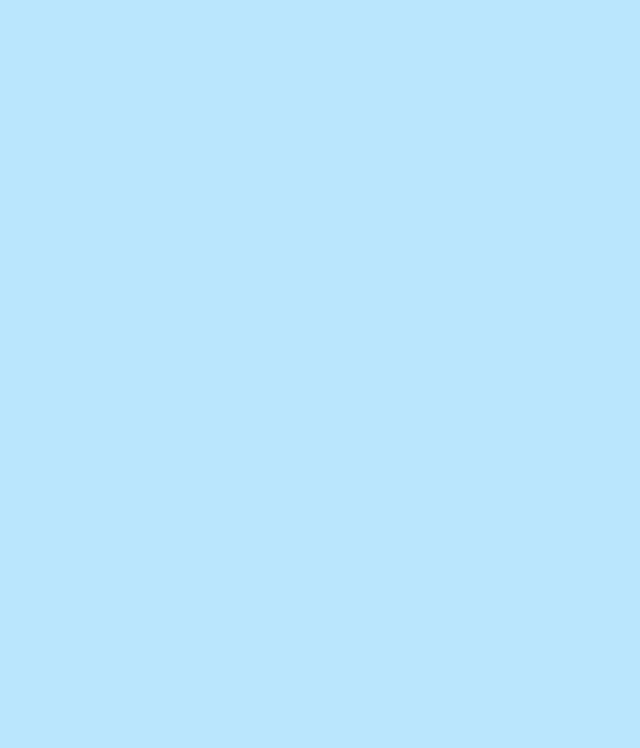
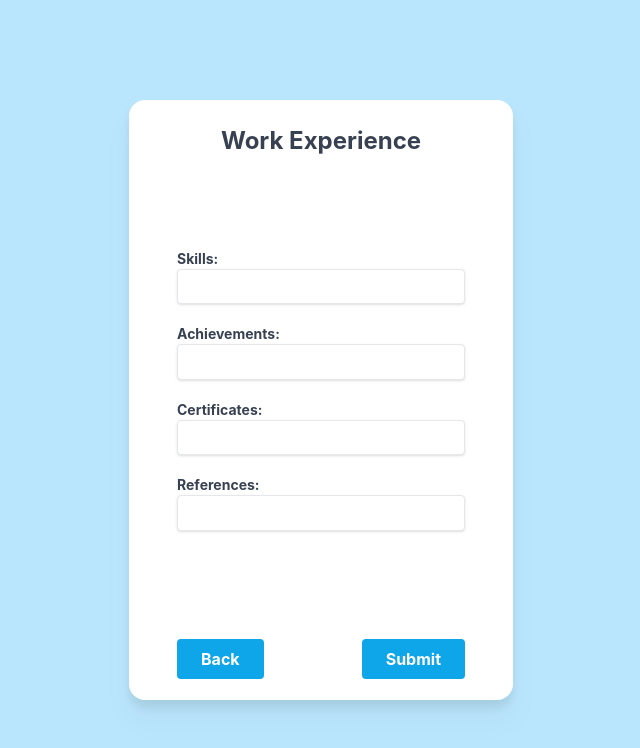
Before and after one commit to aldreichh/form-collab, a React (Create React App) app: page /Workex in a window 1280 px wide. Shown: the top 748 px of the page, without its empty margins (319-959 px from the left). Built offline with nearby package versions, Linux system fonts and the light colour scheme.

Commit message:
changes to work exp

```diff
--- a/src/App.js
+++ b/src/App.js
@@ -4,8 +4,6 @@ import Workex from './components/Workex';
 import {Routes, Route, Link} from 'react-router-dom';
 
 function App() {
-  const personalData = localStorage.getItem('personalData');
-  const addressData = localStorage.getItem('addressData');
 
   return (
     <div className="App">
--- a/src/components/Address.js
+++ b/src/components/Address.js
@@ -23,12 +23,6 @@ function Address () {
         navigate('/Workex');
     };
 
-    const [selectedOption, setSelectedOption] = useState('');
-
-    //To display the selected gender
-    const handleChange = (event) => {
-        setSelectedOption(event.target.value);
-    }
 
     //I route sa previous form inyong back diri
     //Wala ra nako gibutngan kay first form akoa
--- a/src/components/Workex.js
+++ b/src/components/Workex.js
@@ -1,10 +1,120 @@
-import {useState, React} from 'react';
+import {useEffect, useState, React} from 'react';
 import { useNavigate  } from 'react-router-dom';
 
 function Workex () {
+    const navigate = useNavigate ();
+    const [modal, setModal] = useState(false);
+    const personalData = JSON.parse(localStorage.getItem('personalData'));
+    const addressData = JSON.parse(localStorage.getItem('addressData'));
+    const workExData = JSON.parse(localStorage.getItem(`workExData`));
+
+    useEffect(() => {
+        if (modal)
+           {
+          document.body.classList.add('active-modal');
+    } else {
+          document.body.classList.remove('active-modal');
+           }
+    }, [modal]);
+
+    const handleFormSubmit = (event) => {
+        event.preventDefault();
+
+        //Insert data into an array variable
+        const workExData = {
+            Skills: event.target.elements.Skills.value,
+            Achieve: event.target.elements.Achieve.value,
+            Certs: event.target.elements.Certs.value,
+            Refs: event.target.elements.Refs.value,
+
+        }
+
+        // Save the data to local storage
+        localStorage.setItem('workExData', JSON.stringify(workExData));
+
+        // Navigate to the main page
+        setModal(!modal);
+
+    };
+
+    const navigateButton = () => {
+        navigate('/');
+    }
+
+
+    //I route sa previous form inyong back diri
+    //Wala ra nako gibutngan kay first form akoa
+    const handleBackClick = () => {
+        navigate('/Address');
+    }
+
     return (
         <>
+
+            <div className="w-96 h-3/4 flex flex-col justify-center items-center mx-auto bg-white rounded-2xl drop-shadow-xl">
+                <form className="flex flex-col items-left justify-center w-full no-scrollbar overflow-y-auto" onSubmit={handleFormSubmit}>
+                    <div className="h-1/4 flex flex-col items-left justify-center">
+                        <text className="block text-gray-700 text-2xl font-bold text-center">Work Experience</text>
+                    </div>
+                    <div className="h-screen flex flex-col justify-center">
+                        <label className="w-3/4 mx-auto block text-gray-700 text-sm font-bold mb-5">
+                            Skills:
+                            <input className="flex shadow appearance-none border rounded w-full py-2 px-3 text-gray-700 leading-tight focus:outline-none focus:shadow-outline" type="text" name="Skills" required/>
+                        </label>
+                        <label className="w-3/4 mx-auto block text-gray-700 text-sm font-bold mb-5">
+                            Achievements:
+                            <input className="flex shadow appearance-none border rounded w-full py-2 px-3 text-gray-700 leading-tight focus:outline-none focus:shadow-outline" type="text" name="Achieve" required/>
+                        </label>
+                        <label className="w-3/4 mx-auto block text-gray-700 text-sm font-bold mb-5">
+                            Certificates:
+                            <input className="flex shadow appearance-none border rounded w-full py-2 px-3 text-gray-700 leading-tight focus:outline-none focus:shadow-outline" type="text" name="Certs" required/>
+                        </label>
+                        <label className="w-3/4 mx-auto block text-gray-700 text-sm font-bold mb-5">
+                            References:
+                            <input className="flex shadow appearance-none border rounded w-full py-2 px-3 text-gray-700 leading-tight focus:outline-none focus:shadow-outline" type="text" name="Refs" required/>
+                        </label>
+
+                    </div>
+
+                    <div className="h-1/4 flex flex-col justify-center">
+                        <div className="w-3/4 mx-auto flex justify-between">
+                            <button className="bg-sky-500 hover:bg-sky-700 text-white font-bold py-2 px-6 rounded" type="button" onClick={handleBackClick}>Back</button>
+                            <button className="bg-sky-500 hover:bg-sky-700 text-white font-bold py-2 px-6 rounded" type="submit" >Submit</button>
+                        </div>
+                    </div>
+                </form>
+            </div>
+            {modal && (
+      <div className="overlay backdrop-blur-3 fixed w-screen h-screen flex items-center justify-center text-center">
+        <div className="p-5 bg-white shadow-2xl md:w-3/4 lg:w-2/6   rounded-xl modal-content pt-8 pb-9">
+          <div className="top p-1 flex-col justify-center items-center ">
+            <h2 className="text-xl font-bold">Personal Information</h2>
+            <p className="mb-2">Full Name: {personalData.fullName}</p>
+            <p className="mb-2">Contact Number: {personalData.contactNumber}</p>
+            <p className="mb-2">Email Address: {personalData.emailAddress}</p>
+            <p className="mb-2">Gender: {personalData.gender}</p>
+            <p className="mb-2">Age: {personalData.age}</p>
+            <h2 className="text-xl font-bold mt-3">Address Information</h2>
+            <p className="mb-2">Address: {addressData.addressName}</p>
+            <p className="mb-2">City: {addressData.cityName}</p>
+            <p className="mb-2">Province: {addressData.provinceName}</p>
+            <p className="mb-2">Country: {addressData.countryName}</p>
+            <p className="mb-2">Postal Code: {addressData.postalCode}</p>
+            <h2 className="text-xl font-bold mt-3">Work Experience</h2>
+            <p className="mb-2">Skills: {workExData.Skills}</p>
+            <p className="mb-2">Achievements: {workExData.Achieve}</p>
+            <p className="mb-2">Certificates: {workExData.Certs}</p>
+            <p className="mb-2">References: {workExData.Refs}</p>
+
+          </div>
+          <div className="mid mt-5 w-32 mx-auto rounded bg-teal-500 hover:bg-teal-700">
+            <button className="btn-continue shadow-inner p-2 w-full h-full text-white" onClick={navigateButton}>Confirm</button>
+          </div>
+        </div>
+      </div>
+     )}
         </>
+
     )
 }
 
```
